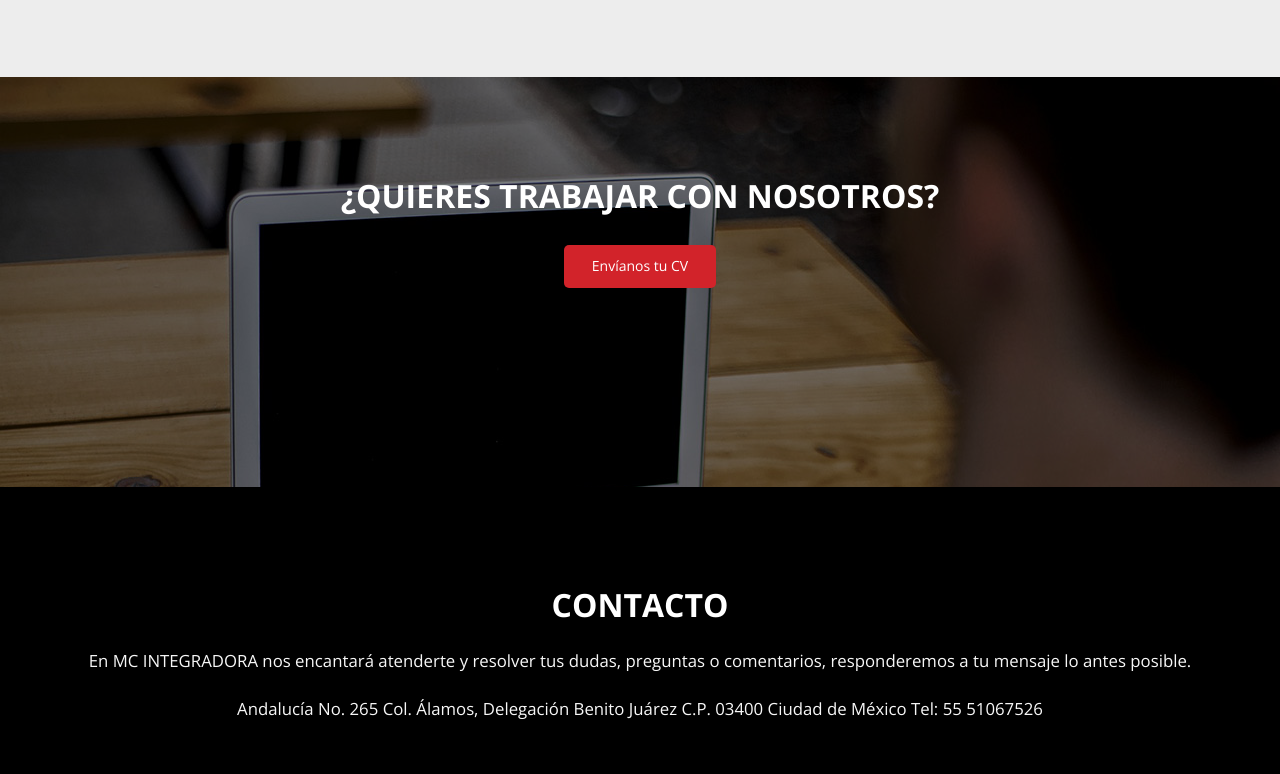
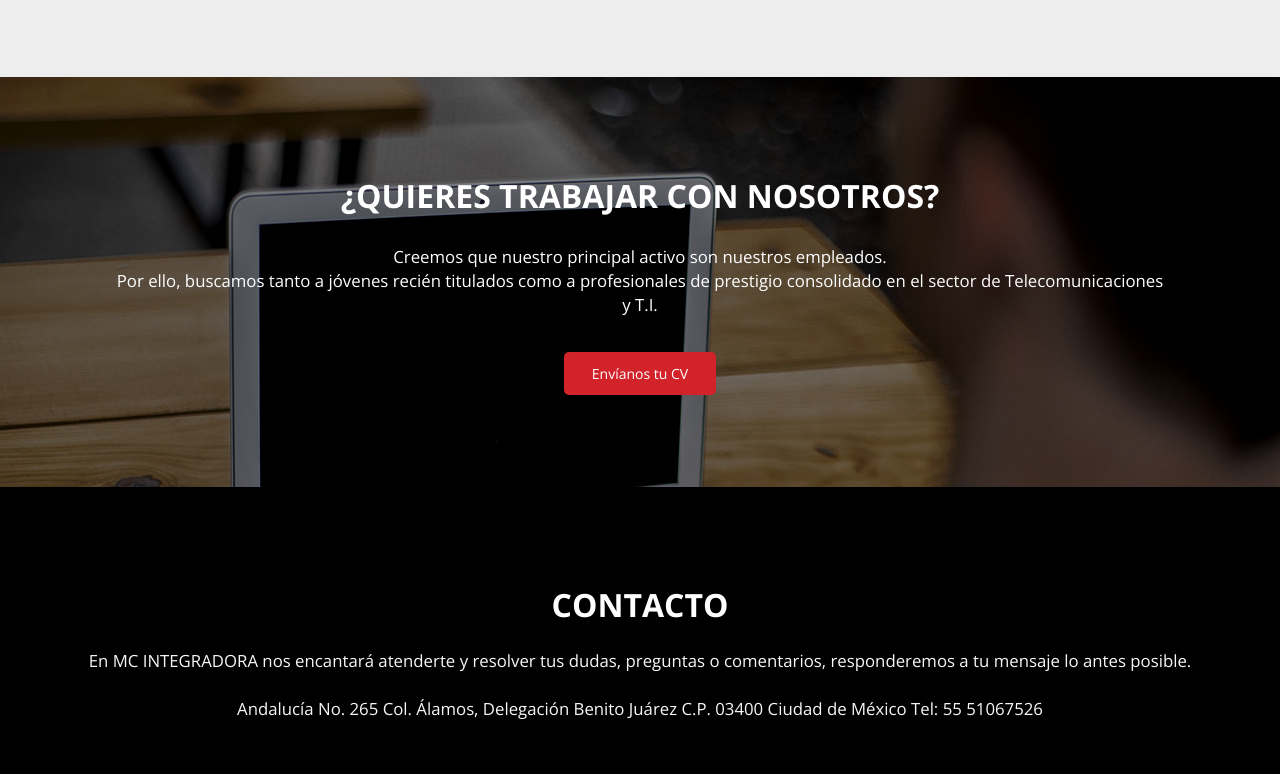
Before and after one commit to AlexLugo06/mcintegradora, a plain HTML site: page index.html in a window 1280 px wide. Shown: the part 3293-4067 px from the top of the page. Drawn offline with nearby package versions, Linux system fonts and the light colour scheme.

Commit message:
Se agrego Telecomunicaciones en bolsa de trabajo

```diff
--- a/index.html
+++ b/index.html
@@ -226,6 +226,7 @@
 				<div class="col-xs-12">
 					<div class="trabajo__titulo">
 						<h2>¿Quieres trabajar con nosotros?</h2>
+						<p>Creemos que nuestro principal activo son nuestros empleados.<br> Por ello, buscamos tanto a jóvenes recién titulados como a profesionales de prestigio consolidado en el sector de Telecomunicaciones y T.I.</p>
 						<a href="#" class="boton__contacto">Envíanos tu CV</a>
 					</div>
 				</div>
```
